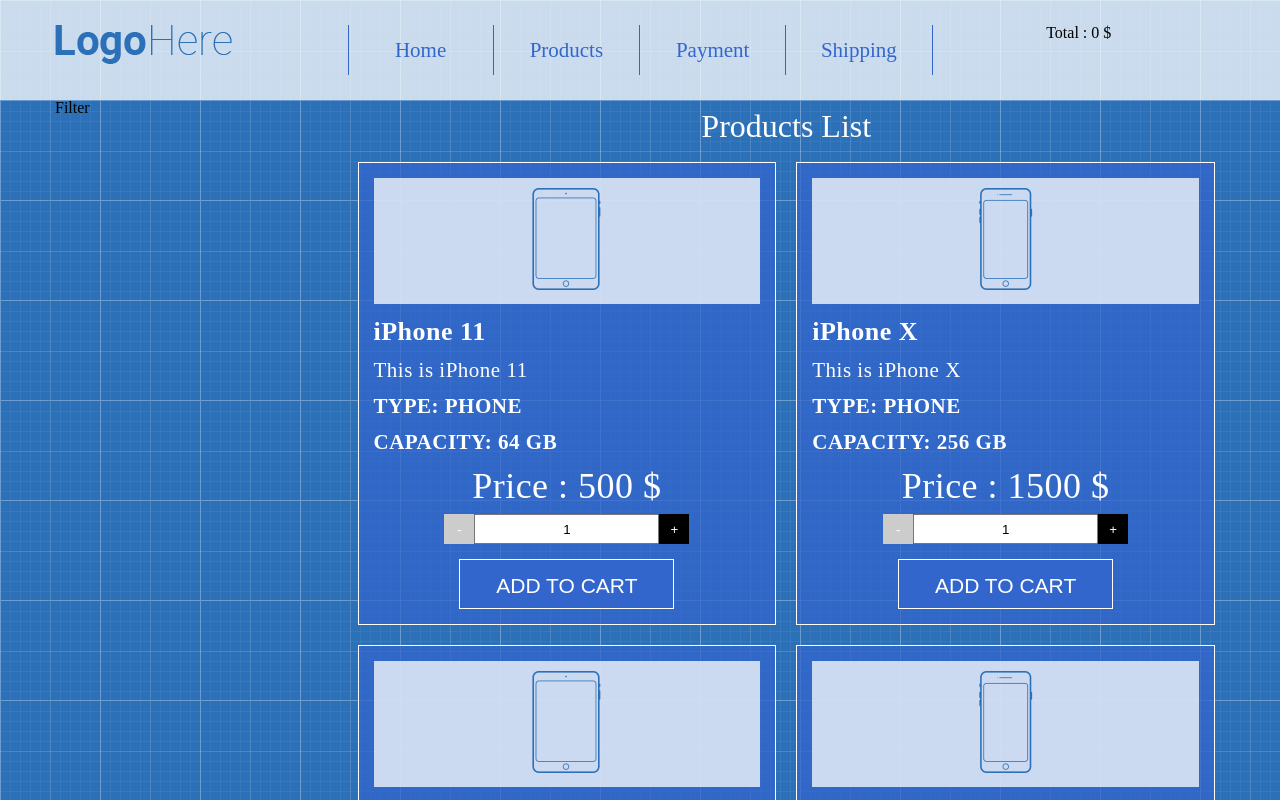
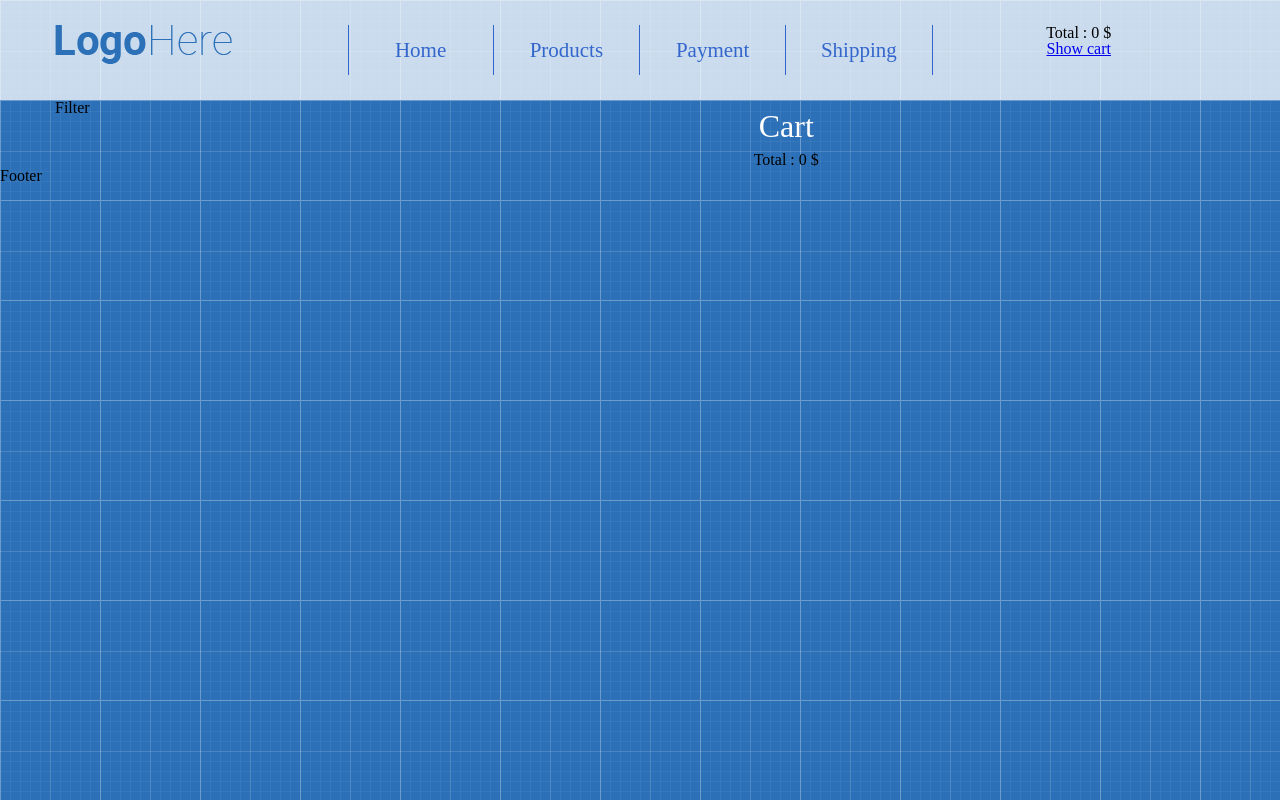
Before and after one commit to vasKenobi/shopReact, a React (Create React App) app: page /cart in a window 1280 px wide. Shown: the top 800 px of the page. Built offline with nearby package versions, Linux system fonts and the light colour scheme.

Commit message:
added Routing  added refactoring to components

```diff
--- a/src/App/App.js
+++ b/src/App/App.js
@@ -37,6 +37,7 @@
 
 				<Main
 					addProductToCart={this.addProductToCart}
+					productsInCart={this.state.productsInCart}
 				/>
 
 				<Footer/>
--- a/src/App/Header/Cart/Cart.js
+++ b/src/App/Header/Cart/Cart.js
@@ -1,19 +1,17 @@
 import React from 'react'
 import {keys} from 'lodash'
+import {Link} from 'react-router-dom'
 import './cart.css'
-import products from '../../Main/Products/products'
+import products,{getProductsMap} from '../../Main/Products/products'
+import CartTotal from '../../../Components/Cart/CartTotal'
 
-const productsMap = products.reduce((map,product)=>({
-    ...map,
-    [product.id]:product,
-}),{})
 
-console.log(products)
-console.log(productsMap)
+
 
 
 const Cart = ({
-    productsInCart
+    productsInCart,
+    productsMap = getProductsMap(products)
 }) => {
     return (
         <div className="cart text-center">
@@ -23,13 +21,11 @@
                 ))
             }
 
-            <div>
-                Total : {
-                    keys(productsInCart).reduce((total,productId)=>(
-                        total + (productsInCart[productId] * productsMap[productId].price)
-                    ),0)
-                } $
-            </div>
+            <CartTotal
+                productsInCart={productsInCart}
+            />
+
+            <Link to="/cart">Show cart</Link>
 
 
         </div>
--- a/src/App/Header/Logo/Logo.js
+++ b/src/App/Header/Logo/Logo.js
@@ -1,11 +1,14 @@
 import React from 'react'
-
+import {Link} from 'react-router-dom'
 import logo from './logo.png'
 
 const Logo = () => {
     return (
         <div className="logo">
-            <img src={logo} alt="" />
+            <Link to="/">
+                <img src={logo} alt="" />
+            </Link>
+
         </div>
     )
 }
--- a/src/App/Header/Menu/Menu.js
+++ b/src/App/Header/Menu/Menu.js
@@ -1,14 +1,16 @@
 import React from 'react'
+import {Link} from 'react-router-dom'
 import './menu.css'
 
 const Menu = () => {
     return (
         <div className="menu">
             <ul>
-                <li><a href="/">Home</a></li>
-                <li><a href="/">Products</a></li>
-                <li><a href="/">Payment</a></li>
-                <li><a href="/">Shipping</a></li>
+            <li><Link to="/">Home</Link></li>
+                <li><Link to="/">Products</Link></li>
+                <li><Link to="/payment">Payment</Link></li>
+                <li><Link to="/shipping">Shipping</Link></li>
+
             </ul>
         </div>
     )
--- /dev/null
+++ b/src/App/Main/CartPage/CartPage.js
@@ -0,0 +1,29 @@
+import React from 'react'
+import {keys} from 'lodash'
+import products,{getProductsMap} from './../Products/products'
+import CartTotal from '../../../Components/Cart/CartTotal'
+
+
+const CartPage = ({
+    productsInCart,
+    productsMap=getProductsMap(products)
+}) => {
+    return (
+        <div>
+            <h1 className="page-title">Cart</h1>
+                <div className="cart text-center">
+                    {
+                        keys(productsInCart).map((productId)=>(
+                            <div key={productId}>{productsMap[productId].name} : {productsInCart[productId]} :{productsMap[productId].price}</div>
+                        ))
+                    }
+                    <CartTotal
+                        productsInCart={productsInCart}
+                    />
+
+                </div>
+        </div>
+    )
+}
+
+export default CartPage
--- a/src/App/Main/Main.js
+++ b/src/App/Main/Main.js
@@ -1,9 +1,16 @@
 import React from 'react'
+import {Route} from 'react-router-dom'
 import ProductsList from './Products/ProductsList'
+
+import CartPage from './CartPage/CartPage'
+import ShippingPage from './ShippingPage/ShippingPage'
+import PaymentPage from './PaymentPage/PaymentPage'
+
 
 
 const Main = ({
 	addProductToCart,
+	productsInCart,
 }) => {
 
 	return (
@@ -14,9 +21,19 @@
 						Filter
 					</div>
 					<div className="col-lg-9">
-						<ProductsList
-							addProductToCart={addProductToCart}
+					<Route path="/" exact render={()=>(
+							<ProductsList
+								addProductToCart={addProductToCart}
 						/>
+						)}/>
+						<Route path="/cart" render={()=>(
+							<CartPage
+								productsInCart={productsInCart}
+						/>)}/>
+
+						<Route path="/shipping" component={ShippingPage}/>
+						<Route path="/payment" component={PaymentPage}/>
+
 
 					</div>
 				</div>
--- /dev/null
+++ b/src/App/Main/PaymentPage/PaymentPage.js
@@ -0,0 +1,10 @@
+import React from 'react'
+
+const PaymentPage = () => {
+    return (
+        <div>
+            <h1 className="page-title">Payment</h1>
+        </div>
+    )
+}
+export default PaymentPage
--- a/src/App/Main/Products/products.js
+++ b/src/App/Main/Products/products.js
@@ -37,4 +37,12 @@
     },
 ]
 
+export const getProductsMap = (array) => {
+    return array.reduce((map,product)=>({
+        ...map,
+        [product.id]:product,
+    }),{})
+
+}
+
 export default products
--- /dev/null
+++ b/src/App/Main/ShippingPage/ShippingPage.js
@@ -0,0 +1,10 @@
+import React from 'react'
+
+const ShippingPage = () => {
+    return (
+        <div>
+            <h1 className="page-title">Shipping</h1>
+        </div>
+    )
+}
+export default ShippingPage
--- /dev/null
+++ b/src/Components/Cart/CartTotal.js
@@ -0,0 +1,21 @@
+import React from "react"
+import {keys} from 'lodash'
+import products, { getProductsMap } from "../../App/Main/Products/products"
+
+
+const CartTotal = ({
+    productsInCart,
+    productsMap=getProductsMap(products)
+}) => {
+    return (
+        <div>
+            Total : {
+                keys(productsInCart).reduce((total,productId)=>(
+                    total + (productsInCart[productId] * productsMap[productId].price)
+                ),0)
+            } $
+        </div>
+    )
+}
+
+export default CartTotal
```
